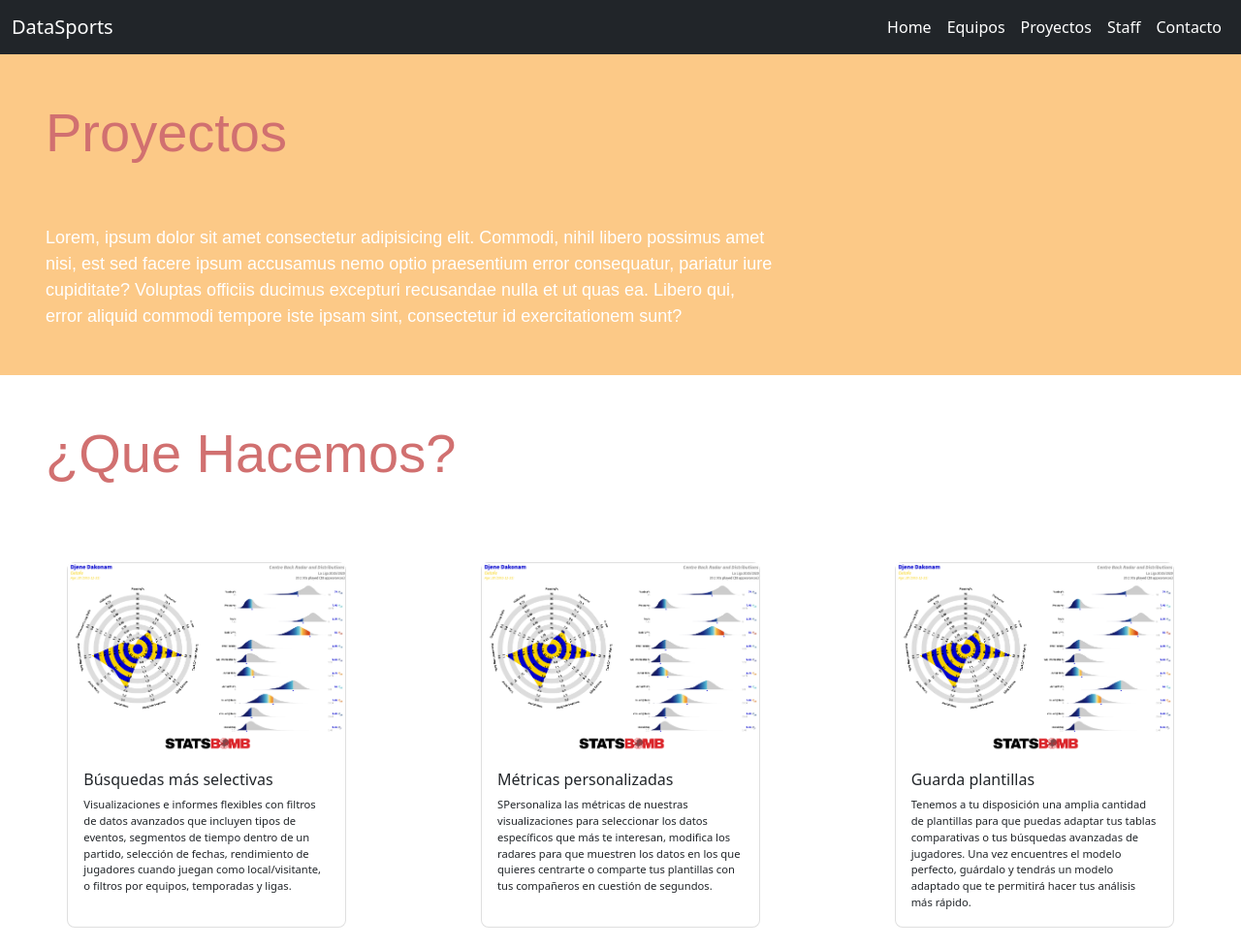
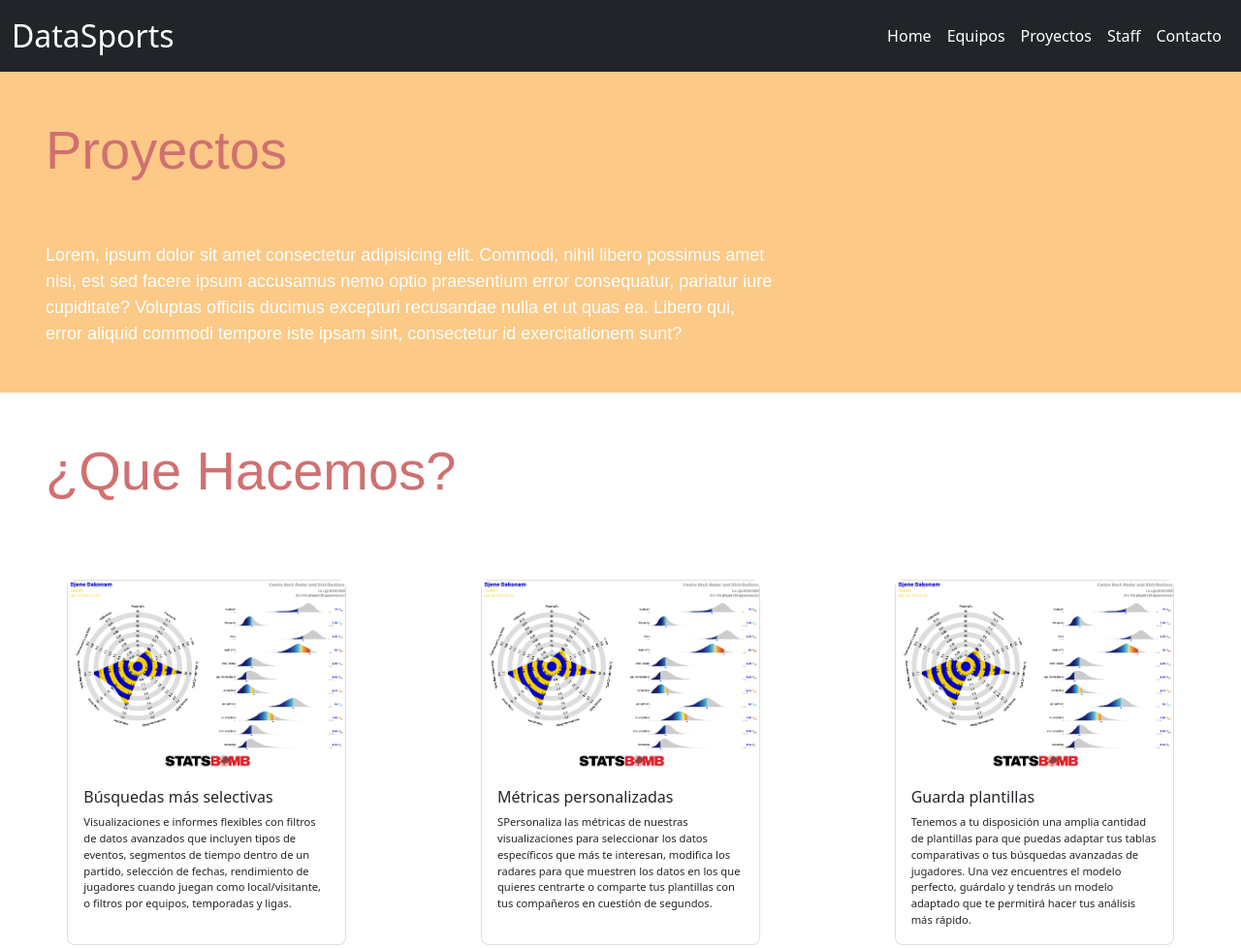
Before and after one commit to nachocastagna/SASS, a website: page index.html in a window 1280 px wide. Shown: the top 978 px of the page at 97% size. Drawn offline with nearby package versions, Linux system fonts and the light colour scheme.

Commit message:
agregando animaciones al nav

```diff
--- a/index.html
+++ b/index.html
@@ -6,13 +6,14 @@
         <meta name="viewport" content="width=device-width, initial-scale=1.0">
         <link href="https://cdn.jsdelivr.net/npm/bootstrap@5.1.3/dist/css/bootstrap.min.css" rel="stylesheet" integrity="sha384-1BmE4kWBq78iYhFldvKuhfTAU6auU8tT94WrHftjDbrCEXSU1oBoqyl2QvZ6jIW3" crossorigin="anonymous">
         <link rel="stylesheet" href="https://cdn.jsdelivr.net/npm/bootstrap-icons@1.8.1/font/bootstrap-icons.css">
+        <link rel="stylesheet" href="https://cdnjs.cloudflare.com/ajax/libs/animate.css/4.1.1/animate.min.css"/>
         <link rel="stylesheet" href="./css/estilo.css">
         <title>Equipos</title>
     </head>
     <header>
         <nav class="navbar navbar-expand-lg navbar-dark bg-dark">
             <div  class="container-fluid">
-              <a class="navbar-brand" href="#">DataSports</a>
+              <a class="navbar-brand animate__animated animate__headShake" href="#">DataSports</a>
               <button class="navbar-toggler" type="button" data-bs-toggle="collapse" data-bs-target="#navbarNav" aria-controls="navbarNav" aria-expanded="false" aria-label="Toggle navigation">
                 <span class="navbar-toggler-icon"></span>
               </button>
--- a/scss/estilo.scss
+++ b/scss/estilo.scss
@@ -12,6 +12,9 @@ $titulos-responsive:2rem;
 }
 body{
     background-color: white;
+}
+.navbar-brand{
+    font-size: 2rem;
 }
 main{
     width: 100%;
```
Also changed, not shown: css/estilo.css, scss/estilo.css (added), 1 other file.
